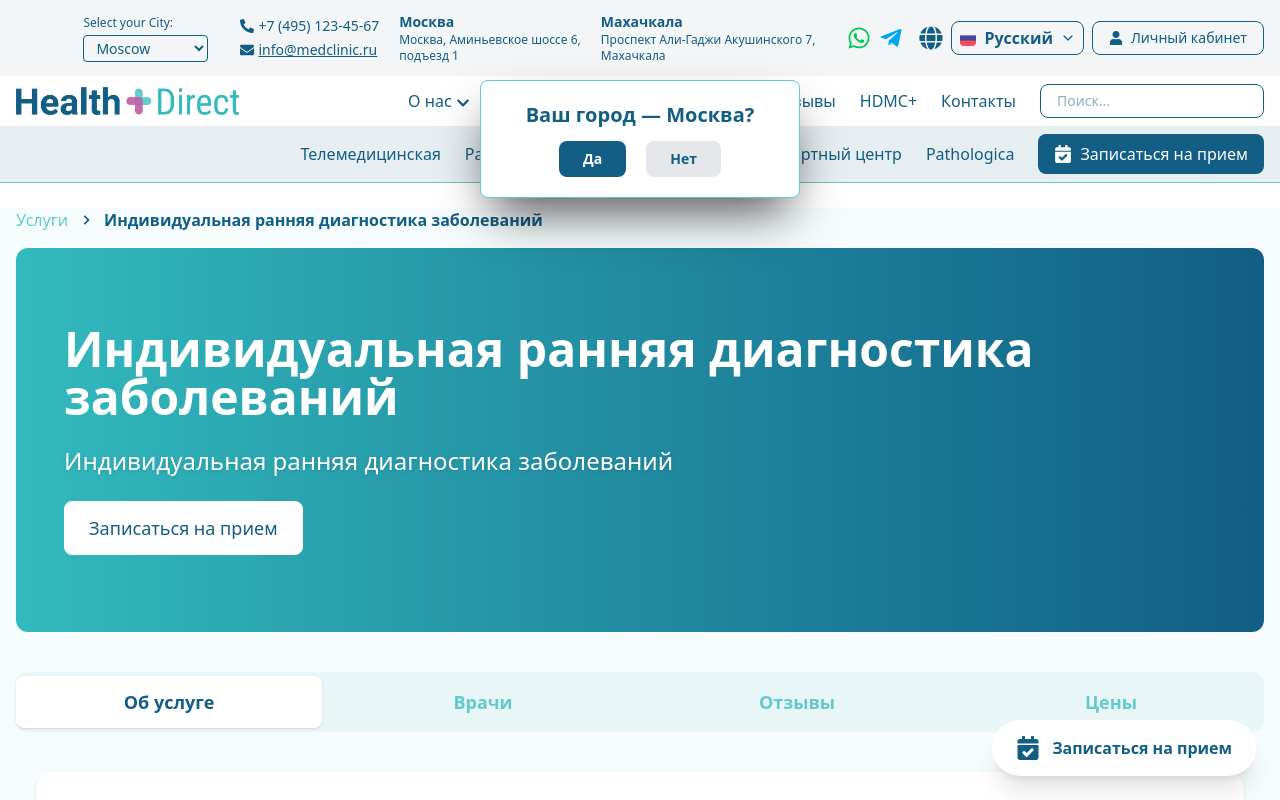
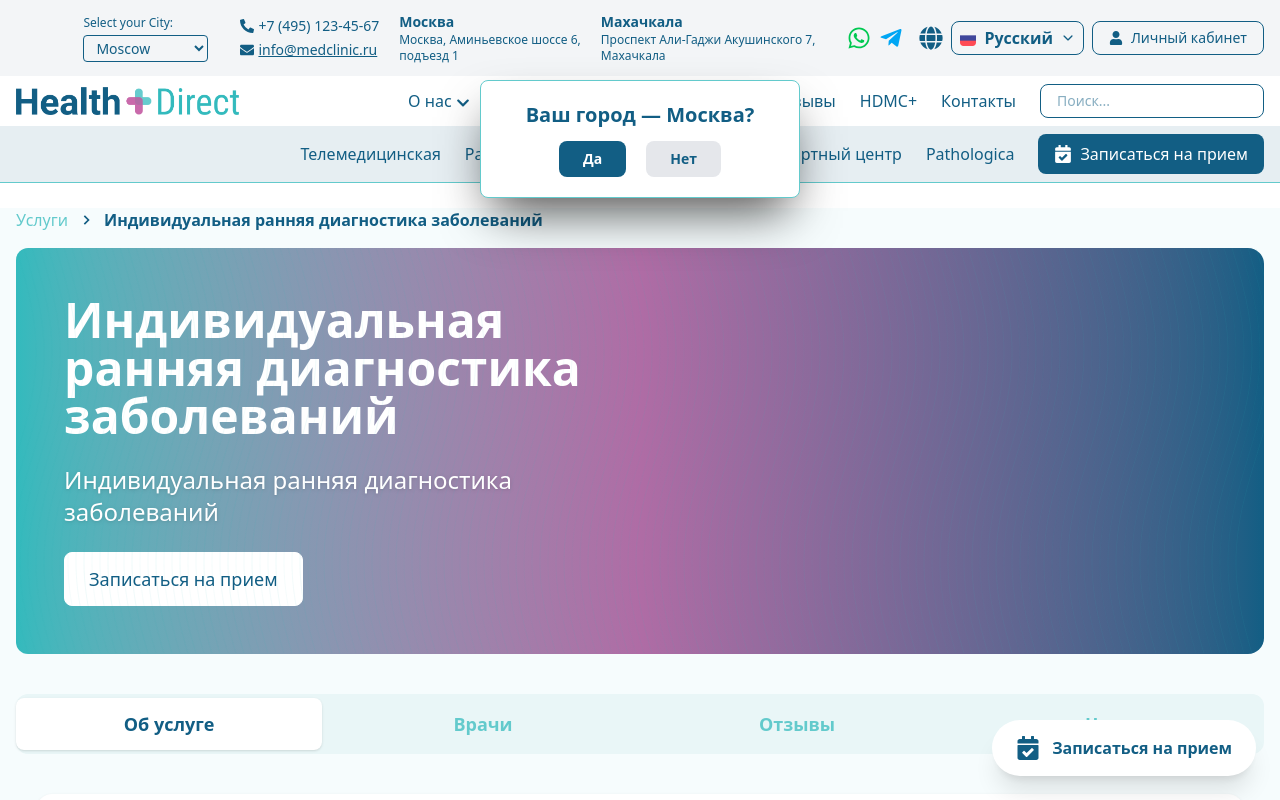
Before and after one commit to gaurav-pndy/hdmc, a React (Vite) app: page /services/service2 in a window 1280 px wide. Shown: the top 800 px of the page. Built offline with nearby package versions, Linux system fonts and the light colour scheme.

Commit message:
updated services

```diff
--- a/src/data/services.js
+++ b/src/data/services.js
@@ -22,6 +22,7 @@ export const servicesData = [
     // subtitle: "services.s3.subtitle",
     // btn: "services.s3.btn",
     // about: "services.s3.about",
+    video: "/imetc.mp4",
   },
   {
     id: "service4",
--- a/src/pages/ServiceDetails.jsx
+++ b/src/pages/ServiceDetails.jsx
@@ -1,4 +1,4 @@
-import React, { useState } from "react";
+import React, { useState, useEffect, useRef } from "react";
 import { useTranslation } from "react-i18next";
 import { Link, useNavigate, useParams } from "react-router-dom";
 import { servicesData } from "../data/services";
@@ -49,9 +49,15 @@ const ServiceDetailsExpertAssessment = () => {
         {t(service.title)}
       </div>
       {/* HERO */}
-      <section className="relative rounded-xl mx-auto   flex flex-col md:flex-row  items-center  overflow-hidden md:min-h-96">
-        {/* Left: Title and CTA */}
-        <div className="flex-1 w-full md:min-h-96 flex flex-col justify-center h-full z-10 p-6 pb-16 md:p-6 lg:p-10 xl:p-12 bg-gradient-to-b md:bg-gradient-to-r from-brand5 to-brand1 ">
+      <section className="relative rounded-xl  mx-auto grid md:grid-cols-2 items-center overflow-hidden md:min-h-96">
+        <WaveBackground />
+
+        {/* Rest of your content */}
+        <div
+          className={` w-full md:min-h-96 flex flex-col justify-center h-full z-30 p-6 pb-16 md:p-6 lg:p-10 xl:p-12 bg-gradient-to-b md:bg-gradient-to-r from-brand5 ${
+            service.video ? "to-brand1" : "to-brand3"
+          } `}
+        >
           <h1 className="text-white text-4xl md:text-5xl font-bold mb-6">
             {t(service.title)}
           </h1>
@@ -63,23 +69,27 @@ const ServiceDetailsExpertAssessment = () => {
           </button>
         </div>
 
-        {/* Right: Video */}
-        {service.video && (
-          <div className=" w-full md:max-w-2xl    z-0">
-            <div className="relative w-full h-full">
+        <div className="w-full  md:max-w-2xl h-full z-30">
+          <div className="relative w-full  h-full">
+            {service.video && (
               <video
                 autoPlay
                 loop
                 muted
                 playsInline
                 src={service.video}
-                className="max-w-2xl w-full  md:min-h-96 h-full   object-cover  "
+                className="max-w-2xl w-full md:min-h-96 h-full object-cover"
               ></video>
-              {/* Gradient overlay to blend with background */}
-              <div className="absolute inset-0 bg-gradient-to-b from-brand1 via-brand1/30 to-transparent md:bg-gradient-to-r md:from-brand1 md:via-brand1/30 md:to-transparent "></div>
-            </div>
+            )}
+            <div
+              className={`absolute rounded-tr-2xl rounded-br-2xl inset-0 bg-gradient-to-b   md:bg-gradient-to-r  ${
+                service.video
+                  ? "from-brand1 via-brand1/40 to-transparent md:via-brand1/30 "
+                  : "from-brand3 to-brand1"
+              } `}
+            ></div>
           </div>
-        )}
+        </div>
       </section>
 
       {/* TABS */}
@@ -156,4 +166,88 @@ const ServiceDetailsExpertAssessment = () => {
   );
 };
 
+const WaveBackground = () => {
+  const canvasRef = useRef(null);
+
+  useEffect(() => {
+    const canvas = canvasRef.current;
+    if (!canvas) return;
+
+    const ctx = canvas.getContext("2d");
+    canvas.width = canvas.offsetWidth;
+    canvas.height = canvas.offsetHeight;
+
+    const waves = [];
+    const spacing = 8; // Space between wave lines
+    const numWaves = Math.floor(canvas.width / spacing);
+
+    // Create uniform wave lines
+    for (let i = 0; i < numWaves; i++) {
+      waves.push({
+        x: i * spacing,
+        amplitude: 20, // Uniform amplitude for all waves
+        frequency: 0.015, // Uniform frequency
+        phase: 0, // Same phase for uniform pattern
+        opacity: 0.15 + (i % 3) * 0.05, // Slight opacity variation for depth
+      });
+    }
+
+    const drawWaves = () => {
+      ctx.clearRect(0, 0, canvas.width, canvas.height);
+
+      waves.forEach((wave) => {
+        ctx.beginPath();
+        ctx.strokeStyle = `rgba(51, 186, 189, ${wave.opacity})`;
+        ctx.lineWidth = 1;
+
+        for (let y = 0; y < canvas.height; y += 1) {
+          const x =
+            wave.x + Math.sin(y * wave.frequency + wave.phase) * wave.amplitude;
+          if (y === 0) {
+            ctx.moveTo(x, y);
+          } else {
+            ctx.lineTo(x, y);
+          }
+        }
+
+        ctx.stroke();
+      });
+    };
+
+    drawWaves();
+
+    // Handle resize
+    const handleResize = () => {
+      canvas.width = canvas.offsetWidth;
+      canvas.height = canvas.offsetHeight;
+
+      // Recalculate waves for new width
+      waves.length = 0;
+      const newNumWaves = Math.floor(canvas.width / spacing);
+      for (let i = 0; i < newNumWaves; i++) {
+        waves.push({
+          x: i * spacing,
+          amplitude: 20,
+          frequency: 0.015,
+          phase: 0,
+          opacity: 0.15 + (i % 3) * 0.05,
+        });
+      }
+
+      drawWaves();
+    };
+
+    window.addEventListener("resize", handleResize);
+    return () => window.removeEventListener("resize", handleResize);
+  }, []);
+
+  return (
+    <canvas
+      ref={canvasRef}
+      className="absolute inset-0 z-40  pointer-events-none w-full h-full"
+      style={{ opacity: 0.3 }}
+    />
+  );
+};
+
 export default ServiceDetailsExpertAssessment;
```
Also changed, not shown: src/data/doctors.js (+0 -16 lines), 1 other file (tests, documents, lock files or other folders).
